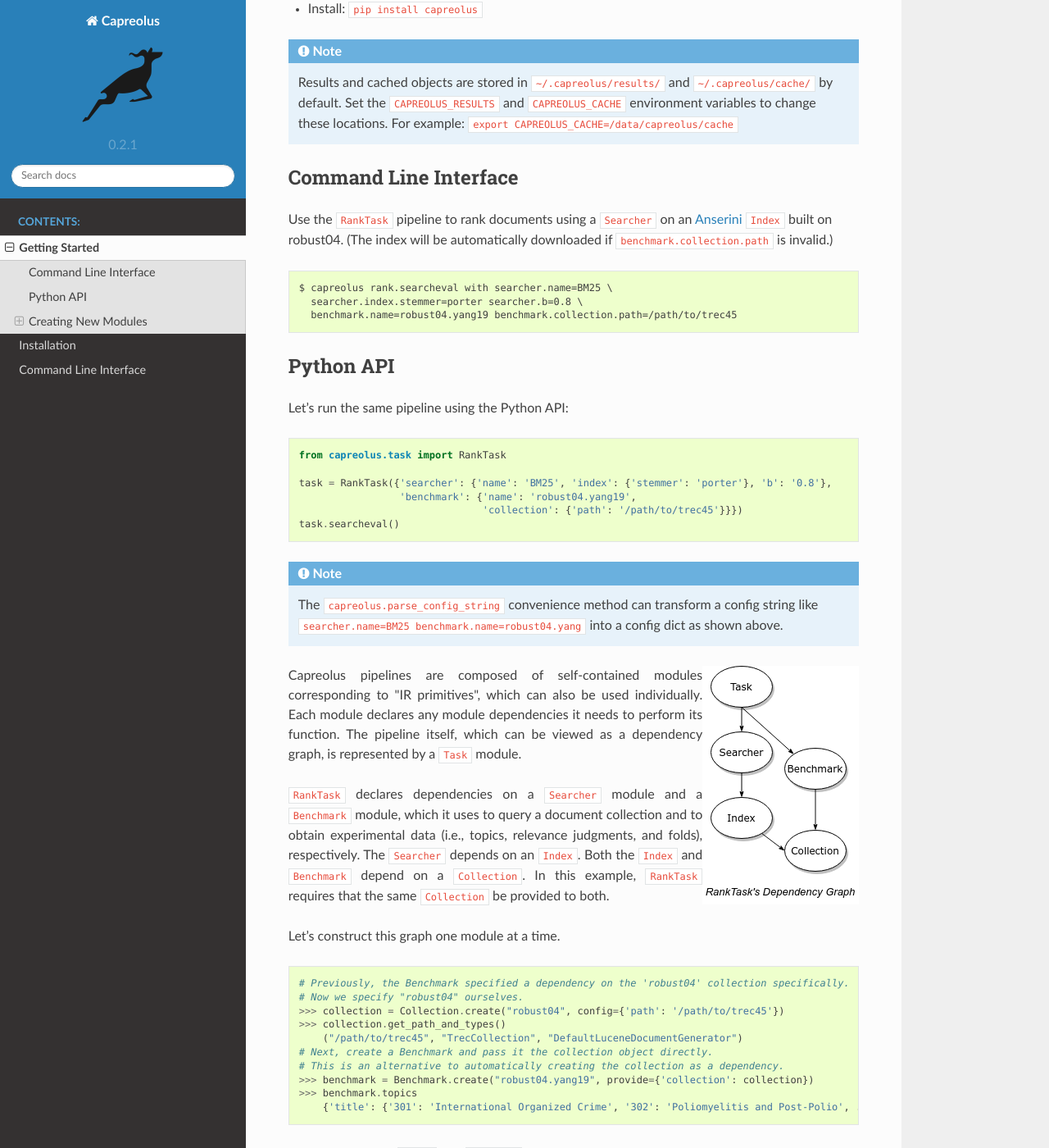
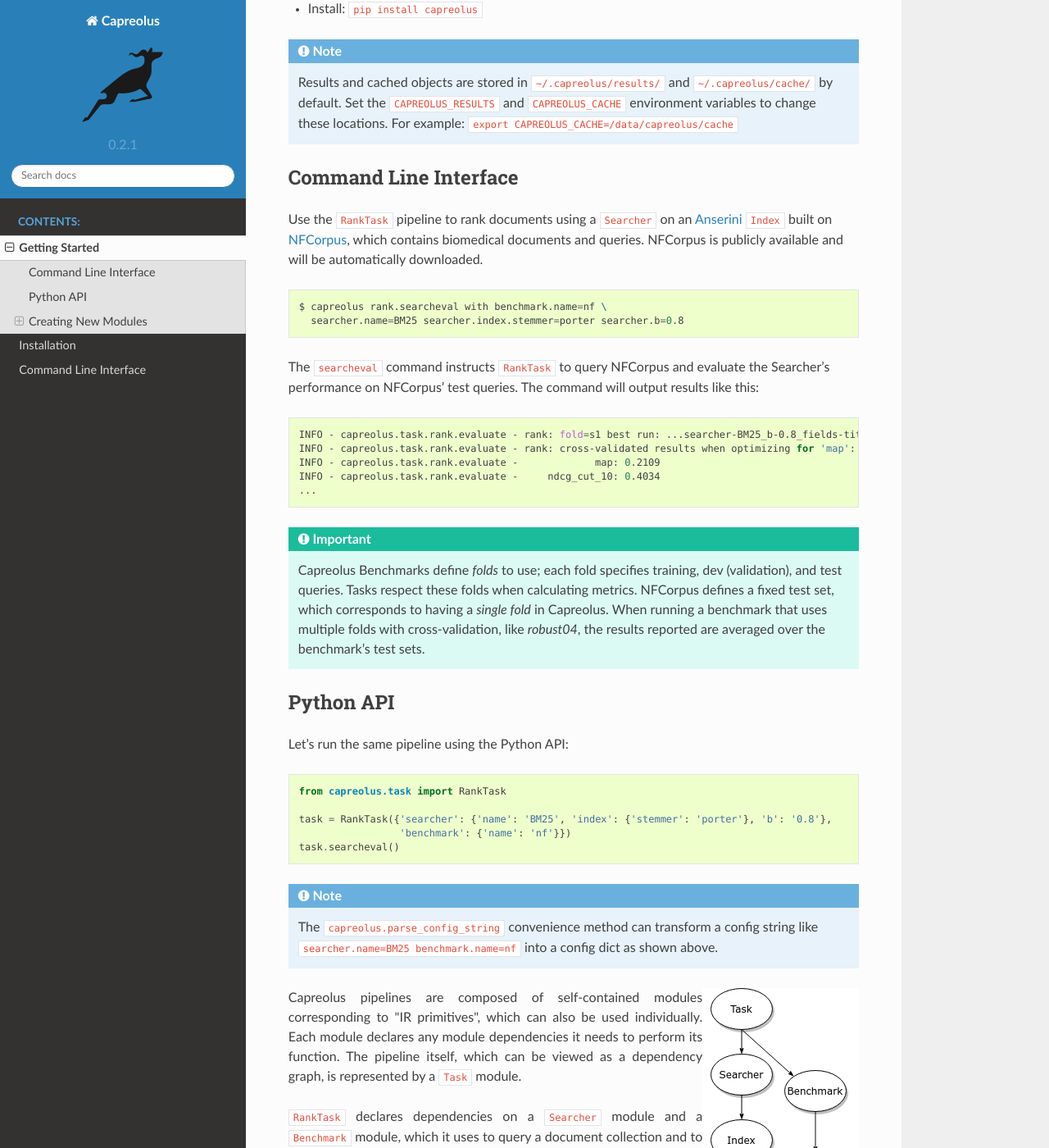
Before and after one commit to capreolus-ir/capreolus, a Sphinx documentation site: the page built from docs/quick.md, in a window 1280 px wide and 1400 px high, scrolled down 210 px. Shown: the whole window at 82% size. Built offline with Sphinx 7.4.7 and the Read the Docs theme 2.0.0, drawn with Linux system fonts in a browser that asks for light colours; some of the changed text lies outside the part shown.

Commit message:
quick start updates

````diff
--- a/docs/quick.md
+++ b/docs/quick.md
@@ -9,11 +9,27 @@
 
 ## Command Line Interface
 
-Use the `RankTask` pipeline to rank documents using a `Searcher` on an [Anserini](https://anserini.io) `Index` built on robust04. (The index will be automatically downloaded if `benchmark.collection.path` is invalid.)
+Use the `RankTask` pipeline to rank documents using a `Searcher` on an [Anserini](https://anserini.io) `Index` built on [NFCorpus](https://www.cl.uni-heidelberg.de/statnlpgroup/nfcorpus/), which contains biomedical documents and queries. NFCorpus is publicly available and will be automatically downloaded.
+
+```bash
+$ capreolus rank.searcheval with benchmark.name=nf \
+  searcher.name=BM25 searcher.index.stemmer=porter searcher.b=0.8
 ```
-$ capreolus rank.searcheval with searcher.name=BM25 \
-  searcher.index.stemmer=porter searcher.b=0.8 \
-  benchmark.name=robust04.yang19 benchmark.collection.path=/path/to/trec45
+
+The `searcheval` command instructs `RankTask` to query NFCorpus and evaluate the Searcher's performance on NFCorpus' test queries. The command will output results like this:
+```bash
+INFO - capreolus.task.rank.evaluate - rank: fold=s1 best run: ...searcher-BM25_b-0.8_fields-title_hits-1000_k1-0.9/task-rank_filter-False/searcher
+INFO - capreolus.task.rank.evaluate - rank: cross-validated results when optimizing for 'map':
+INFO - capreolus.task.rank.evaluate -             map: 0.2109
+INFO - capreolus.task.rank.evaluate -     ndcg_cut_10: 0.4034
+...
+```
+
+```eval_rst
+.. important:: Capreolus Benchmarks define *folds* to use; each fold specifies training, dev (validation), and test queries.
+          Tasks respect these folds when calculating metrics.
+          NFCorpus defines a fixed test set, which corresponds to having a *single fold* in Capreolus.
+          When running a benchmark that uses multiple folds with cross-validation, like *robust04*, the results reported are averaged over the benchmark's test sets.
 ```
 
 ## Python API
@@ -23,13 +39,12 @@
 from capreolus.task import RankTask
 
 task = RankTask({'searcher': {'name': 'BM25', 'index': {'stemmer': 'porter'}, 'b': '0.8'},
-                 'benchmark': {'name': 'robust04.yang19',
-                               'collection': {'path': '/path/to/trec45'}}})
+                 'benchmark': {'name': 'nf'}})
 task.searcheval()
 ```
 
 ```eval_rst
-.. note:: The ``capreolus.parse_config_string`` convenience method can transform a config string like ``searcher.name=BM25 benchmark.name=robust04.yang`` into a config dict as shown above.
+.. note:: The ``capreolus.parse_config_string`` convenience method can transform a config string like ``searcher.name=BM25 benchmark.name=nf`` into a config dict as shown above.
 ```
 
 <img style="float: right" src="_static/ranktask.png">
@@ -43,29 +58,35 @@
 <code class="docutils literal notranslate"><span class="pre">RankTask</span></code> declares dependencies on a <code class="docutils literal notranslate"><span class="pre">Searcher</span></code> module and a <code class="docutils literal notranslate"><span class="pre">Benchmark</span></code> module, which it uses to query a document collection and to obtain experimental data (i.e., topics, relevance judgments, and folds), respectively. The <code class="docutils literal notranslate"><span class="pre">Searcher</span></code> depends on an <code class="docutils literal notranslate"><span class="pre">Index</span></code>. Both the <code class="docutils literal notranslate"><span class="pre">Index</span></code> and <code class="docutils literal notranslate"><span class="pre">Benchmark</span></code> depend on a <code class="docutils literal notranslate"><span class="pre">Collection</span></code>. In this example, <code class="docutils literal notranslate"><span class="pre">RankTask</span></code> requires that the same <code class="docutils literal notranslate"><span class="pre">Collection</span></code> be provided to both.
 </p>
 
+```python
+from capreolus import Benchmark, Collection, Index, Searcher
+```
+
 Let's construct this graph one module at a time.
 ```python
-# Previously, the Benchmark specified a dependency on the 'robust04' collection specifically.
-# Now we specify "robust04" ourselves.
->>> collection = Collection.create("robust04", config={'path': '/path/to/trec45'})
+# Previously, the Benchmark specified a dependency on the 'nf' collection specifically.
+# Now we create this Collection directly.
+>>> collection = Collection.create("nf")
 >>> collection.get_path_and_types()
-    ("/path/to/trec45", "TrecCollection", "DefaultLuceneDocumentGenerator")
+    ("/path/to/collection-nf/documents", "TrecCollection", "DefaultLuceneDocumentGenerator")
 # Next, create a Benchmark and pass it the collection object directly.
 # This is an alternative to automatically creating the collection as a dependency.
->>> benchmark = Benchmark.create("robust04.yang19", provide={'collection': collection})
->>> benchmark.topics
-    {'title': {'301': 'International Organized Crime', '302': 'Poliomyelitis and Post-Polio', ... }
+>>> benchmark = Benchmark.create("nf", provide={'collection': collection})
+>>> benchmark.topics["title"]
+    {'56': 'foods for glaucoma', '68': 'what is actually in chicken nuggets', ... }
 ```
 
 Next, we can build `Index` and `Searcher`. These module types do more than just pointing to data.
 ```python
 >>> index = Index.create("anserini", {"stemmer": "porter"}, provide={"collection": collection})
 >>> index.create_index()  # returns immediately if the index already exists
->>> index.get_df("organized")
+#TODO UPDATE
+>>> index.get_df("foods")
 0
->>> index.get_df("organiz")
-3048
+>>> index.get_df("food")
+2822
 # Next, a Searcher to query the index
+#TODO UPDATE
 >>> searcher = Searcher.create("BM25", {"hits": 3}, provide={"index": index})
 >>> searcher.query("organized")
 OrderedDict([('FBIS4-2046', 4.867800235748291),
@@ -90,9 +111,9 @@
 Capreolus modules implement the Capreolus module API plus an API specific to the module type.
 The module API consists of four attributes:
 - `module_type`: a string indicating the module's type, like "index" or "benchmark"
-- `module_name`: a string indicating the module's name, like "anserini" or "robust04.yang19"
+- `module_name`: a string indicating the module's name, like "anserini" or "nf"
 - `config_spec`: a list of `ConfigOption` objects, for example, `ConfigOption("stemmer", default_value="none", description="stemmer to use")`
-- `dependencies` a list of `Dependency` objects; for example, `Dependency(key="collection", module="collection", name="robust04")`
+- `dependencies` a list of `Dependency` objects; for example, `Dependency(key="collection", module="collection", name="nf")`
 
 When the module is created, any dependencies that are not explicitly passed with `provide={key: object}` are automatically created. The module's config options in `config_spec` and those of its dependencies are exposed as Capreolus configuration options.
 
````
